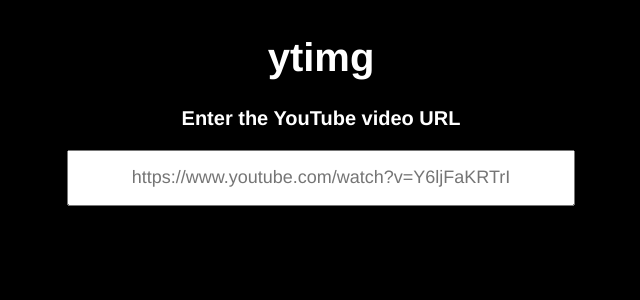
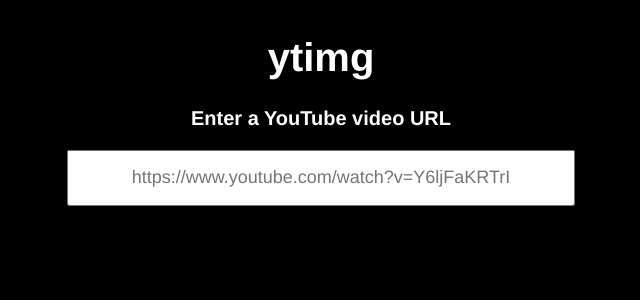
Before and after one commit to danehobrecht/ytimg, a Flask app: page / in a window 1280 px wide. Shown: the part 226-526 px from the top of the page, without its empty margins (319-959 px from the left). Run offline with Flask 2, Linux system fonts and the light colour scheme.

Commit message:
modified:   static/media/demonstration.gif 	modified:   templates/home.html

```diff
--- a/templates/home.html
+++ b/templates/home.html
@@ -3,7 +3,7 @@
 	<div class="center-page">
 		<div id="input">
 			<h1>ytimg</h1>
-			<p>Enter the YouTube video URL</p>
+			<p>Enter a YouTube video URL</p>
 			<form method="POST";>
 				<input class="input" type="text" name="url" placeholder="https://www.youtube.com/watch?v=Y6ljFaKRTrI" maxlength="43"/><br><br>
 			</form>
```
Also changed, not shown: static/media/demonstration.gif.
